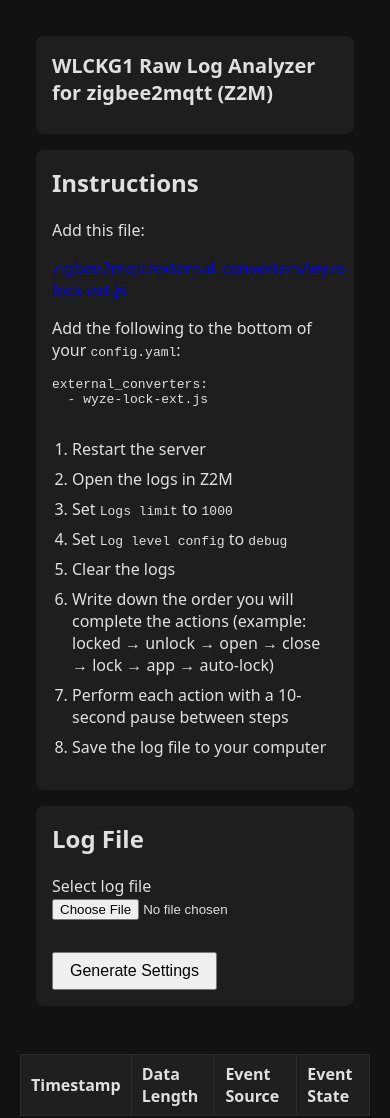
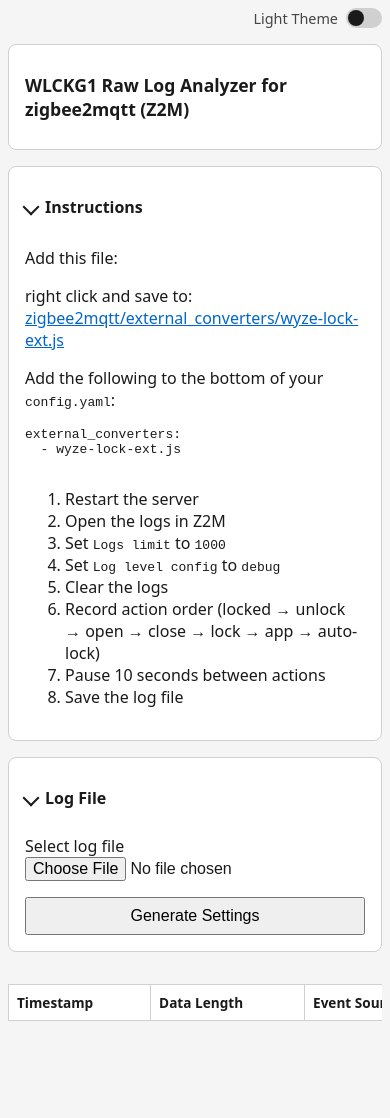
Before and after one commit to chanronson/WLCKG1-z2m-config, a plain HTML site: page index.html in a window 390 px wide. After the commit the page ends 1029 px from the top, so only its background shows below. Drawn offline with Linux system fonts and the light colour scheme.

Commit message:
ai prettify

```diff
--- a/index.html
+++ b/index.html
@@ -5,113 +5,325 @@
     <meta charset="UTF-8">
     <title>WLCKG1 Log Parser</title>
     <style>
+/* ---------- THEME ---------- */
+
+:root {
+  --bg: #121212;
+  --fg: #e0e0e0;
+  --card: #1e1e1e;
+  --border: #2a2a2a;
+  --accent: #4ea1ff;
+  --warning: #faa05b;
+}
+
+@media (prefers-color-scheme: light) {
+  :root {
+    --bg: #f5f5f5;
+    --fg: #1a1a1a;
+    --card: #ffffff;
+    --border: #d0d0d0;
+    --accent: #0066cc;
+  }
+}
+
+body:has(#themeToggle:checked) {
+  --bg: #f5f5f5;
+  --fg: #1a1a1a;
+  --card: #ffffff;
+  --border: #d0d0d0;
+  --accent: #0066cc;
+}
+
 body {
-            background-color: #121212;
-            color: #e0e0e0;
+  background: var(--bg);
+  color: var(--fg);
   font-family: system-ui, sans-serif;
   margin: 0;
-            padding: 20px;
+  padding: 16px;
 }
 
-        h1 {
-            font-size: 20px;
+/* ---------- LAYOUT ---------- */
+
+.container {
+  max-width: 900px;
+  margin: auto;
+}
+
+.card {
+  background: var(--card);
+  border-radius: 8px;
+  padding: 16px;
+  margin-bottom: 16px;
+  border: 1px solid var(--border);
+}
+
+.card.static {
+  padding: 16px;
+}
+
+summary {
+  cursor: pointer;
+  list-style: none;
+}
+
+summary::-webkit-details-marker {
+  display: none;
+}
+
+summary h2 {
+  display: inline;
+}
+
+details[open] summary {
   margin-bottom: 12px;
 }
 
-        input[type="file"] {
+/* ---------- ACCESSIBILITY ---------- */
+
+a {
+  color: var(--accent);
+}
+
+:focus-visible {
+  outline: 3px solid var(--accent);
+  outline-offset: 3px;
+}
+
+button,
+input,
+select {
+  font-size: 1rem;
+}
+
+/* ---------- FORMS ---------- */
+
+.form-group {
   margin-bottom: 16px;
+}
+
+.primary-button {
+  padding: 8px 16px;
+  cursor: pointer;
+}
+
+.warning {
+  color: var(--warning);
+  margin-bottom: 8px;
+}
+
+/* ---------- TABLE ---------- */
+
+.table-wrapper {
+  overflow-x: auto;
 }
 
 table {
   width: 100%;
   border-collapse: collapse;
   margin-top: 16px;
+  min-width: 600px;
 }
 
 th,
 td {
-            border: 1px solid #2a2a2a;
-            padding: 8px 10px;
+  border: 1px solid var(--border);
+  padding: 8px;
   text-align: left;
 }
 
 th {
-            background-color: #1f1f1f;
+  background: rgba(0, 0, 0, 0.1);
 }
 
-        tr:nth-child(even) {
-            background-color: #181818;
+thead th {
+  position: sticky;
+  top: 0;
+  background: var(--card);
+  z-index: 1;
 }
 
-        .badge {
-            background-color: #2b2b2b;
-            padding: 2px 6px;
-            border-radius: 4px;
-            font-family: monospace;
-        }
-        .container {
-  max-width: 800px;
-  margin: 0 auto;
-  padding: 16px;
-  font-family: system-ui, sans-serif;
+tbody tr:has(select:not([value=""])) {
+  background-color: rgba(78, 161, 255, 0.08);
 }
 
-.card {
-  background: #1e1e1e;
-  border-radius: 8px;
-  padding: 16px;
+tbody tr:hover {
+  background-color: rgba(78, 161, 255, 0.15);
+}
+
+/* ---------- MOBILE ---------- */
+
+@media (max-width: 600px) {
+  body {
+    padding: 8px;
+  }
+
+  h1 {
+    font-size: 1.1rem;
+  }
+
+  h2 {
+    font-size: 1rem;
+  }
+
+  .primary-button {
+    width: 100%;
+  }
+}
+
+@media (max-width: 600px) {
+  table {
+    font-size: 0.85rem;
+  }
+
+  select {
+    width: 100%;
+  }
+
+  td {
+    vertical-align: top;
+  }
+}
+
+
+/* ---------- THEME TOGGLE ---------- */
+
+.theme-toggle {
+  position: fixed;
+  top: 12px;
+  right: 12px;
+  width: 20px;
+  height: 20px;
+}
+
+.card-header {
+  display: flex;
+  align-items: center;
+  gap: 8px;
+}
+
+.chevron {
+  width: 10px;
+  height: 10px;
+  border-right: 2px solid currentColor;
+  border-bottom: 2px solid currentColor;
+  transform: rotate(-45deg);
+  transition: transform 0.2s ease;
+}
+
+details[open] .chevron {
+  transform: rotate(45deg);
+}
+
+select {
+  background: var(--card);
+  color: var(--fg);
+  border: 1px solid var(--border);
+  padding: 4px 6px;
+  border-radius: 4px;
+}
+
+select:disabled {
+  opacity: 0.4;
+}
+/* theme switch */
+.theme-switch {
+  display: flex;
+  justify-content: flex-end;
   margin-bottom: 16px;
 }
 
-h1,
-h2 {
-  margin-top: 0;
+.theme-label {
+  display: inline-flex;
+  align-items: center;
+  gap: 8px;
+  cursor: pointer;
+  user-select: none;
 }
 
-.step {
-  margin-bottom: 16px;
+.theme-text {
+  font-size: 0.9rem;
+  opacity: 0.8;
 }
 
-.instructions-list {
-  padding-left: 20px;
+.theme-toggle {
+  position: absolute;
+  opacity: 0;
+  pointer-events: none;
 }
 
-.instructions-list li {
-  margin-bottom: 8px;
+/* Switch track */
+.theme-slider {
+  width: 36px;
+  height: 20px;
+  background: var(--border);
+  border-radius: 999px;
+  position: relative;
+  transition: background 0.2s ease;
 }
 
-.form-group {
-  margin-bottom: 16px;
+/* Switch thumb */
+.theme-slider::after {
+  content: "";
+  position: absolute;
+  top: 2px;
+  left: 2px;
+  width: 16px;
+  height: 16px;
+  background: var(--fg);
+  border-radius: 50%;
+  transition: transform 0.2s ease;
 }
 
-.warning {
-  color: #faa05b;
-  margin-bottom: 8px;
+/* Checked state */
+.theme-toggle:checked + .theme-slider {
+  background: var(--accent);
 }
 
-.primary-button {
-  padding: 8px 16px;
-  font-size: 1rem;
-  cursor: pointer;
+.theme-toggle:checked + .theme-slider::after {
+  transform: translateX(16px);
 }
 
+/* Keyboard focus */
+.theme-toggle:focus-visible + .theme-slider {
+  outline: 3px solid var(--accent);
+  outline-offset: 3px;
+}
     </style>
 </head>
 
 <body>
+<div class="theme-switch">
+  <label for="themeToggle" class="theme-label">
+    <span class="theme-text">Light Theme</span>
+    <input
+      type="checkbox"
+      id="themeToggle"
+      class="theme-toggle"
+      aria-label="Toggle light or dark theme"
+    >
+    <span class="theme-slider" aria-hidden="true"></span>
+  </label>
+</div>
   <main class="container" aria-labelledby="page-title">
-  <header class="card">
+    <header class="card static">
       <h1 id="page-title">WLCKG1 Raw Log Analyzer for zigbee2mqtt (Z2M)</h1>
     </header>
 
-  <section class="card" aria-labelledby="instructions-title">
+    <details class="card" open>
+<summary class="card-header">
+  <span class="chevron" aria-hidden="true"></span>
         <h2 id="instructions-title">Instructions</h2>
+      </summary>
 
       <div class="step">
         <p>Add this file:</p>
         <p>
-        <a href="zigbee2mqtt/external_converters/wyze-lock-ext.js">
+          right click and save to:
+          <a href="zigbee2mqtt/external_converters/wyze-lock-ext.js"
+          download="wyze-lock-ext.js"
+          aria-label="Download wyze-lock-ext.js">
           zigbee2mqtt/external_converters/wyze-lock-ext.js
+
           </a>
         </p>
       </div>
@@ -130,17 +342,17 @@
         <li>Set <code>Logs limit</code> to <code>1000</code></li>
         <li>Set <code>Log level config</code> to <code>debug</code></li>
         <li>Clear the logs</li>
-      <li>
-        Write down the order you will complete the actions
-        (example: locked → unlock → open → close → lock → app → auto-lock)
-      </li>
-      <li>Perform each action with a 10-second pause between steps</li>
-      <li>Save the log file to your computer</li>
+        <li>Record action order (locked → unlock → open → close → lock → app → auto-lock)</li>
+        <li>Pause 10 seconds between actions</li>
+        <li>Save the log file</li>
       </ol>
-  </section>
+    </details>
 
-  <section class="card" aria-labelledby="upload-title">
+    <details class="card" open>
+<summary class="card-header">
+  <span class="chevron" aria-hidden="true"></span>
         <h2 id="upload-title">Log File</h2>
+      </summary>
 
       <div
         id="warning"
@@ -152,21 +364,21 @@
 
       <div class="form-group">
         <label for="fileInput">Select log file</label>
-      <input
-        type="file"
-        id="fileInput"
-        accept=".log,.txt"
-      >
+        <input type="file" id="fileInput" accept=".log,.txt">
       </div>
 
       <button id="generateBtn" class="primary-button">
         Generate Settings
       </button>
-  </section>
+    </details>
   </main>
 
   <pre id="output"></pre>
 
+<section class="results-section">
+  <pre id="output"></pre>
+
+  <div class="table-wrapper">
     <table>
       <thead>
         <tr>
@@ -178,6 +390,9 @@
       </thead>
       <tbody id="results"></tbody>
     </table>
+    </div>
+</section>
+
 
     <script>
         const SOURCE_OPTIONS = ["Door", "Manual", "Auto", "App", "Lock"];
```
Lines whose indentation alone changed are shown as unchanged.
